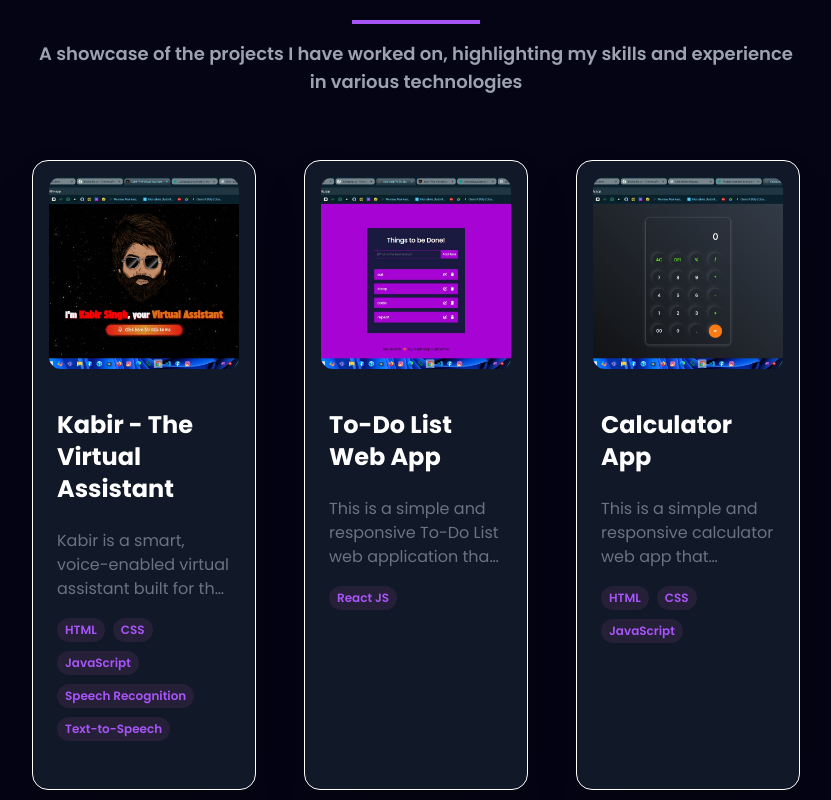
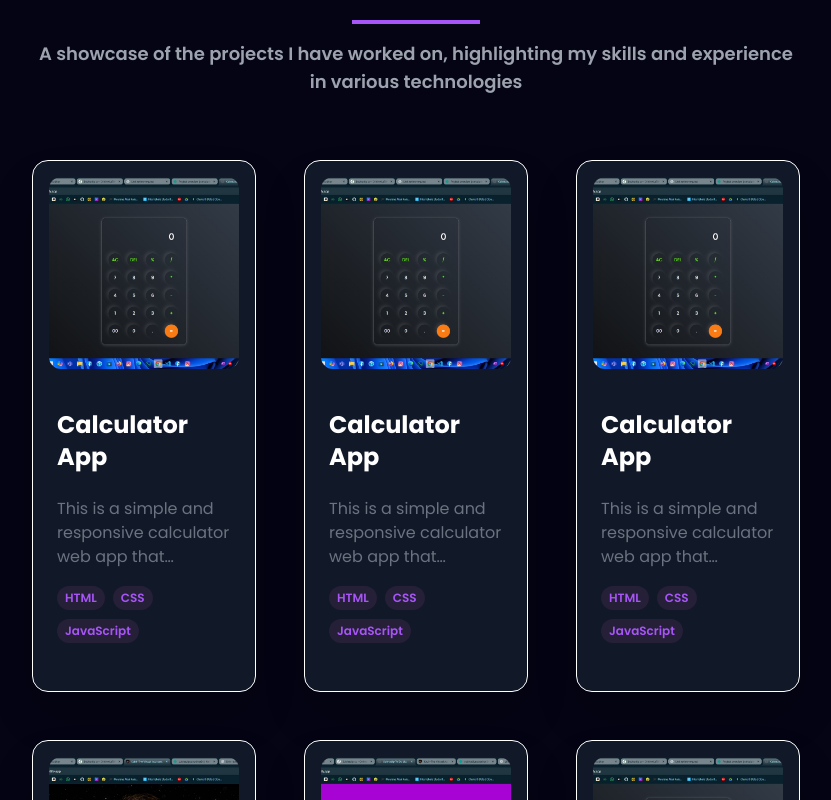
Before and after one commit to subhadipsutradhar2004/Subhadip_Sutradhar_Portfolio, a React (Vite) app: page / in a window 1280 px wide. Shown: the part 2000-2800 px from the top of the page, without its empty margins (224-1055 px from the left). Built offline with nearby package versions, Linux system fonts and the light colour scheme.

Commit message:
Update constants.js

```diff
--- a/src/constants.js
+++ b/src/constants.js
@@ -114,6 +114,36 @@
   export const projects = [
     {
       id: 0,
+      title: "Calculator App",
+      description:
+        "This is a simple and responsive calculator web app that performs basic arithmetic operations like addition, subtraction, multiplication, and division. It features a clean UI and real-time results for a smooth user experience. Designed to work seamlessly across devices, it's fast, lightweight, and fully client-side.",
+      image: calculator,
+      tags: ["HTML", "CSS", "JavaScript"],
+      github : "https://github.com/subhadipsutradhar2004/Calculator.git",
+      webapp: "https://calculatorsubhadip.netlify.app/",
+    },
+    {
+      id: 1,
+      title: "Calculator App",
+      description:
+        "This is a simple and responsive calculator web app that performs basic arithmetic operations like addition, subtraction, multiplication, and division. It features a clean UI and real-time results for a smooth user experience. Designed to work seamlessly across devices, it's fast, lightweight, and fully client-side.",
+      image: calculator,
+      tags: ["HTML", "CSS", "JavaScript"],
+      github : "https://github.com/subhadipsutradhar2004/Calculator.git",
+      webapp: "https://calculatorsubhadip.netlify.app/",
+    },
+    {
+      id: 2,
+      title: "Calculator App",
+      description:
+        "This is a simple and responsive calculator web app that performs basic arithmetic operations like addition, subtraction, multiplication, and division. It features a clean UI and real-time results for a smooth user experience. Designed to work seamlessly across devices, it's fast, lightweight, and fully client-side.",
+      image: calculator,
+      tags: ["HTML", "CSS", "JavaScript"],
+      github : "https://github.com/subhadipsutradhar2004/Calculator.git",
+      webapp: "https://calculatorsubhadip.netlify.app/",
+    },
+    {
+      id: 3,
       title: "Kabir - The Virtual Assistant",
       description:
         "Kabir is a smart, voice-enabled virtual assistant built for the browser. It responds to user commands using speech recognition and text-to-speech, offering features like answering questions, performing tasks, and engaging in simple conversation. With a clean interface and real-time voice interaction, it provides an intuitive and interactive user experience.",
@@ -123,7 +153,7 @@
       webapp: "https://githubprofiledetective.netlify.app/",
     },
     {
-      id: 1,
+      id: 4,
       title: "To-Do List Web App",
       description:
         "This is a simple and responsive To-Do List web application that helps users manage their daily tasks efficiently. Users can add, delete, and mark tasks as complete in a clean and intuitive interface. The app ensures tasks are saved in real-time using browser local storage, providing a seamless user experience.",
@@ -133,7 +163,7 @@
       webapp: "https://subhadip-to-do-list.netlify.app/",
     },
      {
-      id: 2,
+      id: 5,
       title: "Calculator App",
       description:
         "This is a simple and responsive calculator web app that performs basic arithmetic operations like addition, subtraction, multiplication, and division. It features a clean UI and real-time results for a smooth user experience. Designed to work seamlessly across devices, it's fast, lightweight, and fully client-side.",
```
